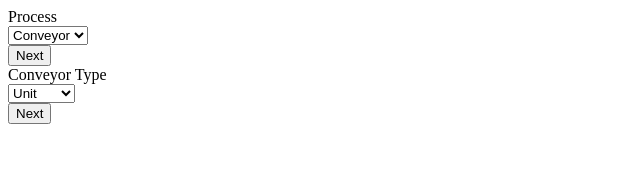
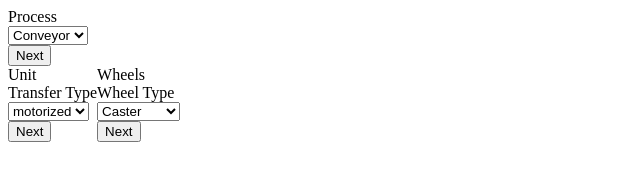
Before and after one commit to Davidster/matt-web-thing, a plain HTML site: page index.html in a window 1280 px wide. Both pictures are taken after a click on the button "Next". Shown: the whole page, without its empty margins (0-640 px from the left). Drawn offline with Linux system fonts and the light colour scheme.

Commit message:
support 'oneofeach' columns

```diff
--- a/index.html
+++ b/index.html
@@ -3,8 +3,10 @@
 <meta charset="UTF-8">
 <title>Matt Web Thing</title>
 <meta name="viewport" content="width=device-width,initial-scale=1">
-<link rel="stylesheet" href="">
 <style>
+  .subforms {
+    display: flex;
+  }
 </style>
 <body>
 <div id="main">
--- a/main.js
+++ b/main.js
@@ -4,7 +4,9 @@ let parsedColumnTypes = [];
 let parsedColumns = [];
 let parsedRows = [];
 let unselectableColumns = ["Product Name", "Price"];
-let userSelections = {};
+let oneOfEachColumns = ["Conveyor Component"];
+let mainFormElement = document.getElementById("main");
+// let userSelections = {};
 
 function getCellValue(cellString) {
   let value = cellString.trim();
@@ -19,6 +21,15 @@ function getCellValue(cellString) {
   }
 
   return value;
+}
+
+/**
+ *
+ * @param {string} columnName
+ * @returns bool
+ */
+function isOneOfEach(columnName) {
+  return oneOfEachColumns.includes(columnName);
 }
 
 function parseDb() {
@@ -52,7 +63,7 @@ function parseDb() {
   });
 }
 
-function getPossibleRows() {
+function getPossibleRows(userSelections) {
   return parsedRows.filter((row) => {
     return Object.keys(userSelections).every((selectedColumn) => {
       let columnIndex = parsedColumns.indexOf(selectedColumn);
@@ -67,18 +78,18 @@ function getPossibleRows() {
   });
 }
 
-function refreshForm() {
-  let mainElement = document.getElementById("main");
+function refreshForm(userSelections, subform) {
+  let formElement = subform ? subform : mainFormElement;
   // mainElement.innerHTML = "";
 
-  let possibleNextColumns = parsedColumns
+  let possibleRemainingColumns = parsedColumns
     .filter((column) => !unselectableColumns.includes(column))
     .filter((column) => !userSelections[column]);
 
-  let possibleRows = getPossibleRows();
+  let possibleRows = getPossibleRows(userSelections);
 
-  let nextColumns = [];
-  possibleNextColumns.forEach((column) => {
+  let remainingColumns = [];
+  possibleRemainingColumns.forEach((column) => {
     let columnIndex = parsedColumns.indexOf(column);
     let values = [];
     possibleRows.forEach((row) => {
@@ -89,20 +100,45 @@ function refreshForm() {
     });
 
     if (values.length === possibleRows.length) {
-      nextColumns.push({
+      remainingColumns.push({
         column,
         values: Array.from(new Set(values)),
       });
     }
   });
 
-  if (nextColumns.length === 0) {
+  if (remainingColumns.length === 0) {
     console.log("no more fields to ask for");
     return false;
   }
 
-  // TODO: can we be smarter about presenting these in chunks?
-  nextColumns = nextColumns.slice(0, 1);
+  let nextColumns = remainingColumns.slice(0, 1);
+  let nextColumn = remainingColumns[0];
+
+  if (isOneOfEach(nextColumn.column)) {
+    let subforms = document.createElement("div");
+    subforms.className = "subforms";
+    mainFormElement.append(subforms);
+    nextColumn.values.forEach((value) => {
+      let subformContainer = document.createElement("div");
+      subformContainer.className = "subformContainer";
+      let label = document.createElement("div");
+      label.append(value);
+      subformContainer.append(label);
+
+      let subform = document.createElement("div");
+      subformContainer.append(subform);
+
+      subforms.append(subformContainer);
+
+      let newUserSelections = {
+        ...userSelections,
+        [nextColumn.column]: value,
+      };
+      refreshForm(newUserSelections, subform);
+    });
+    return true;
+  }
 
   let columnInputs = {};
 
@@ -115,7 +151,7 @@ function refreshForm() {
 
     let label = document.createElement("div");
     label.append(column);
-    mainElement.append(label);
+    formElement.append(label);
 
     if (columnType === "string") {
       let select = document.createElement("select");
@@ -127,19 +163,19 @@ function refreshForm() {
         select.append(option);
       });
 
-      mainElement.append(select);
+      formElement.append(select);
       columnInputs[column] = select;
     } else if (columnType === "number") {
       let input = document.createElement("input");
       input.setAttribute("type", "number");
-      mainElement.append(input);
+      formElement.append(input);
       columnInputs[column] = input;
     } else {
       console.error(`Unable to build UI for unexpected column type ${columnType} for column '${column}'`);
     }
   });
 
-  mainElement.append(document.createElement("br"));
+  formElement.append(document.createElement("br"));
 
   let submitButton = document.createElement("button");
   submitButton.append("Next"); // TODO: change to 'success' when next step is done
@@ -164,13 +200,13 @@ function refreshForm() {
 
     if (valid) {
       console.log({ userSelections });
-      let hasMoreInputsToFill = refreshForm();
+      let hasMoreInputsToFill = refreshForm(userSelections, subform);
       if (!hasMoreInputsToFill) {
         let label = document.createElement("div");
         label.append("Results:");
-        mainElement.append(label);
+        formElement.append(label);
 
-        let possibleRows = getPossibleRows();
+        let possibleRows = getPossibleRows(userSelections);
 
         let results = document.createElement("pre");
         results.append(JSON.stringify(possibleRows.map((row) => {
@@ -183,18 +219,18 @@ function refreshForm() {
           });
           return rowObj;
         }), null, 2));
-        mainElement.append(results);
+        formElement.append(results);
       }
     }
   });
 
-  mainElement.append(submitButton);
+  formElement.append(submitButton);
 
   return true;
 }
 
 db = `
-Process,Product Name,Conveyor Type,Transfer Type,Roller Material,Wheel Type,Length (M),Width (M),Height (M),Mixer Type,Viscosity,Material,RPM,Material Type
+Process,Product Name,Conveyor Component,Transfer Type,Roller Material,Wheel Type,Length (M),Width (M),Height (M),Mixer Type,Viscosity,Material,RPM,Material Type
 Conveyor,A1 (Conveyor Unit),Unit,motorized,Aluminum,,10,16,3,,,,,
 Conveyor,A2 (Conveyor Unit),Unit,Gravity,Stainless Steel,,5-10,2-3,1,,,,,
 Conveyor,A3 (Conveyor Wheels),Wheels,,,Caster,,,,,,,,
@@ -206,4 +242,4 @@ Mixer,B4 (Mixer Impeller),,,,,,,,Impeller,Low (0-50),Plastic,,
 `;
 
 parseDb();
-refreshForm();
+refreshForm({});
```
